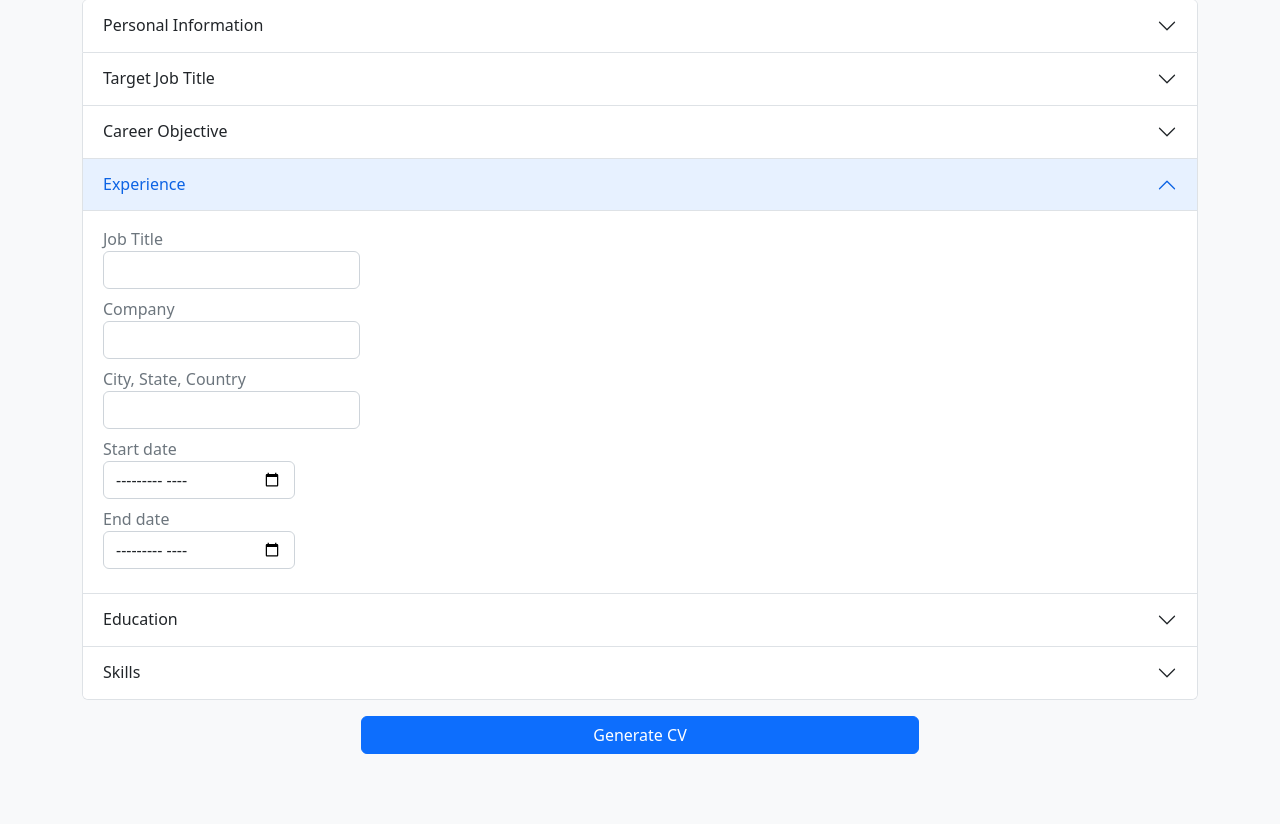
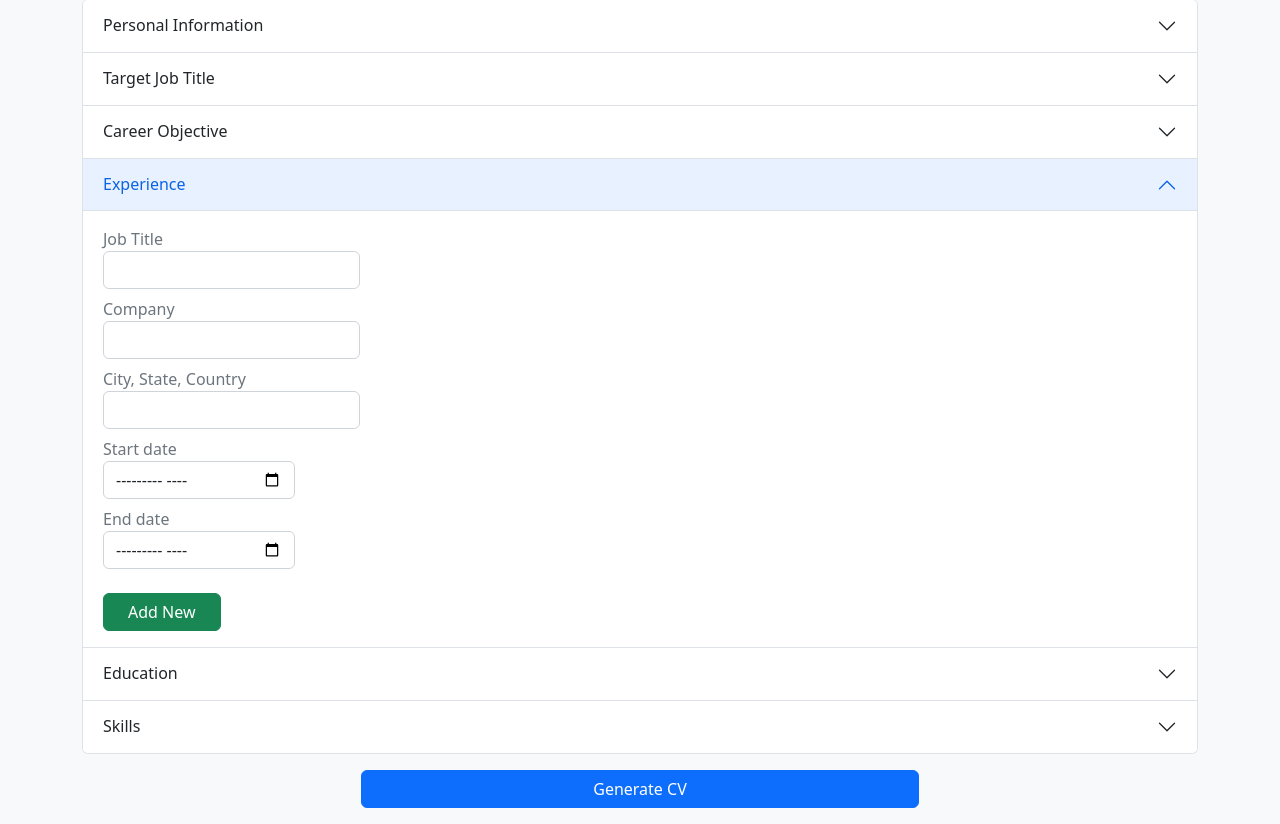
Before and after one commit to hakanayata/cv-generator, a Flask app: page / in a window 1280 px wide, after a click on "Experience". Shown: the part 98-922 px from the top of the page. Before the commit the page ends 852 px from the top, so only its background shows below. Run offline with Flask 2, Linux system fonts and the light colour scheme; parts of the project's set-up code (start-up, migrations or seed data) failed here and were passed over.

Commit message:
btn added to exp section

```diff
--- a/templates/index.html
+++ b/templates/index.html
@@ -116,6 +116,7 @@
                             <input class="form-control mb-2 w-auto" type="month" name="start-exp">
                             <label class="text-secondary">End date</label>
                             <input class="form-control mb-2 w-auto" type="month" name="end-exp">
+                            <button class="btn btn-success mt-3 px-4 w-auto">Add New</button>
                         </div>
                     </div>
                 </div>
@@ -271,6 +272,7 @@
         <script src="https://cdn.jsdelivr.net/npm/bootstrap@5.2.3/dist/js/bootstrap.bundle.min.js"
             integrity="sha384-kenU1KFdBIe4zVF0s0G1M5b4hcpxyD9F7jL+jjXkk+Q2h455rYXK/7HAuoJl+0I4"
             crossorigin="anonymous"></script>
+        <script src="/static/script.js"></script>
 
     </div>
 </body>
```
